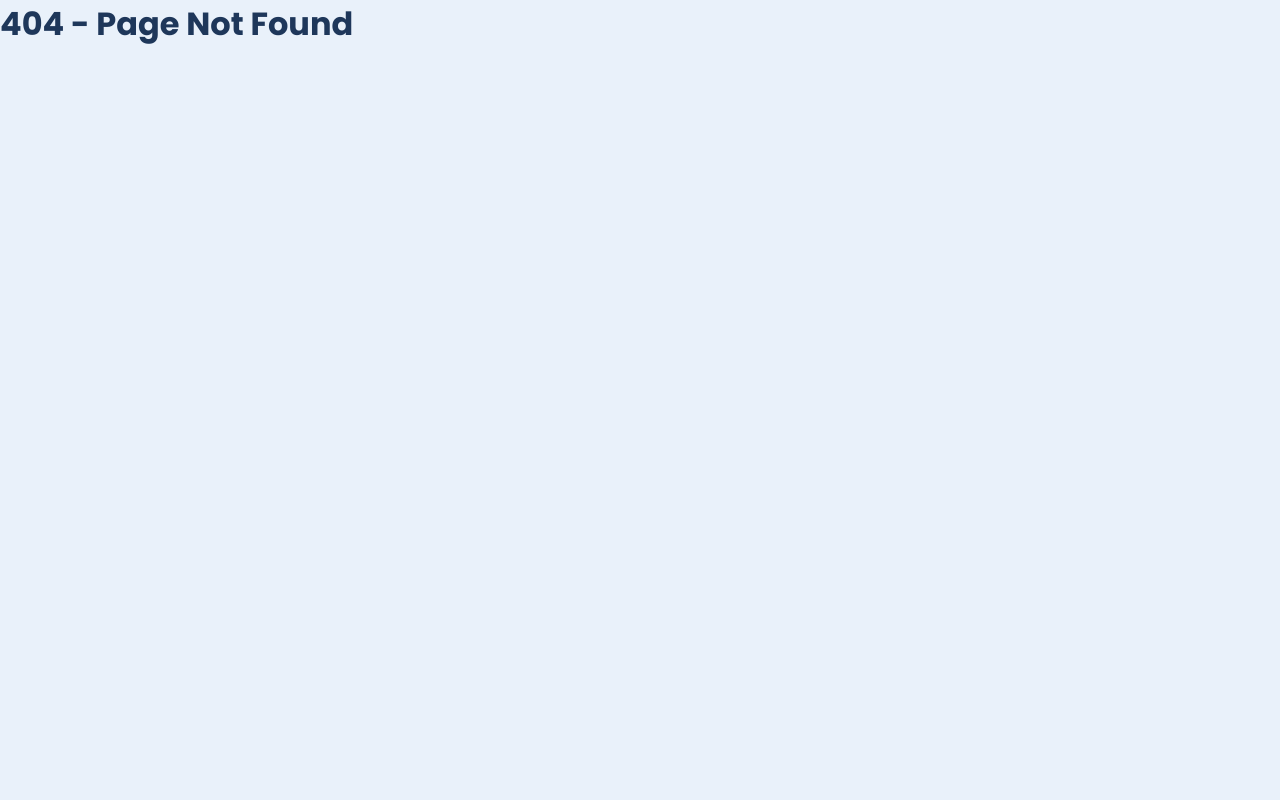
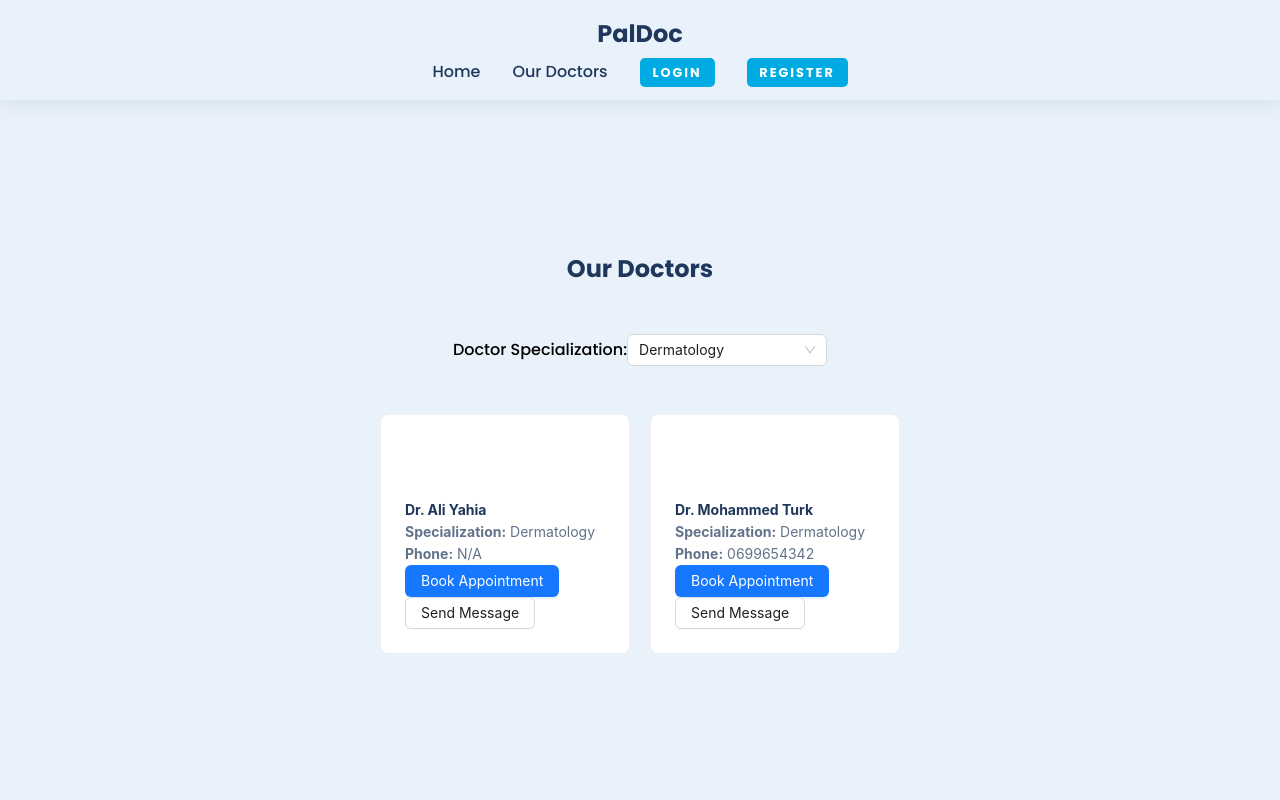
Before and after one commit to omar-rayyan/paldoc, a React (Vite) app in the folder client/: page /doctors in a window 1280 px wide. Before the commit this address had no page. Shown: the top 800 px of the page. Built offline with nearby package versions, Linux system fonts and the light colour scheme.

Commit message:
add doctors page frontend

```diff
--- a/client/package.json
+++ b/client/package.json
@@ -10,7 +10,7 @@
     "preview": "vite preview"
   },
   "dependencies": {
-    "antd": "^5.23.3",
+    "antd": "^5.23.4",
     "axios": "^1.7.9",
     "react": "^18.3.1",
     "react-countup": "^6.5.3",
@@ -29,6 +29,6 @@
     "eslint-plugin-react-hooks": "^5.0.0",
     "eslint-plugin-react-refresh": "^0.4.16",
     "globals": "^15.14.0",
-    "vite": "^6.0.5"
+    "vite": "^6.1.0"
   }
 }
--- a/client/src/App.jsx
+++ b/client/src/App.jsx
@@ -4,6 +4,7 @@ import RegisterPage from "./components/RegisterPage.jsx";
 import LoginPage from "./components/LoginPage.jsx";
 import ProfilePage from "./components/ProfilePage.jsx";
 import { Routes, Route } from 'react-router-dom';
+import DoctorsPage from "./components/OurDoctor.jsx";
 
 function App() {
   return (
@@ -13,6 +14,7 @@ function App() {
         <Route path="/login" element={<LoginPage />} />
         <Route path="/profile" element={<ProfilePage />} />
         <Route path="*" element={<NotFound />} />
+        <Route path="/doctors" element={<DoctorsPage />} />
     </Routes>
   );
 }
--- /dev/null
+++ b/client/src/components/OurDoctor.jsx
@@ -0,0 +1,91 @@
+import React, { useState } from "react";
+import { Modal, Button, Select, Card, DatePicker, TimePicker } from "antd";
+import Footer from "./Footer";
+import Navbar from "./Navbar";
+import "../styles/ourdoctor.css";
+const { Option } = Select;
+
+const doctors = [
+  { id: 1, name: "Dr. Ali Yahia", specialization: "Dermatology", phone: "" },
+  { id: 2, name: "Dr. Mohammed Turk", specialization: "Dermatology", phone: "0699654342" },
+
+];
+
+export default function DoctorsPage() {
+  const [selectedDoctor, setSelectedDoctor] = useState(null);
+  const [appointmentDate, setAppointmentDate] = useState(null);
+  const [appointmentTime, setAppointmentTime] = useState(null);
+  const [modalVisible, setModalVisible] = useState(false);
+
+  const handleBookAppointment = (doctor) => {
+    setSelectedDoctor(doctor);
+    setModalVisible(true);
+  };
+
+  const handleModalCancel = () => {
+    setModalVisible(false);
+    setSelectedDoctor(null);
+    setAppointmentDate(null);
+    setAppointmentTime(null);
+  };
+
+  const handleModalOk = () => {
+    // Handle booking logic here
+    setModalVisible(false);
+  };
+
+  return (
+    <div>
+      <Navbar />
+      <div className="container py-4" style={{ minHeight: "80vh" }}>
+        <h2 className="text-center mb-4">Our Doctors</h2>
+
+        {/* Specialization Filter */}
+        <div className="d-flex justify-content-center mb-4">
+          <label className="me-2 fw-semibold">Doctor Specialization:</label>
+          <Select defaultValue="Dermatology" style={{ width: 200 }}>
+            <Option value="Dermatology">Dermatology</Option>
+          </Select>
+        </div>
+
+        {/* Doctor Cards */}
+        <div className="doctor-cards">
+          {doctors.map((doctor) => (
+            <div key={doctor.id} className="doctor-card">
+              <Card className="text-center">
+                <div className="mx-auto bg-secondary rounded-circle" style={{ width: 60, height: 60 }}></div>
+                <h4 className="mt-2">{doctor.name}</h4>
+                <p><strong>Specialization:</strong> {doctor.specialization}</p>
+                <p><strong>Phone:</strong> {doctor.phone || "N/A"}</p>
+                <Button type="primary" className="mt-2" onClick={() => handleBookAppointment(doctor)}>
+                  Book Appointment
+                </Button>
+                <Button className="mt-2 w-100 border-secondary">Send Message</Button>
+              </Card>
+            </div>
+          ))}
+        </div>
+
+        {/* Appointment Modal */}
+        <Modal
+          title="Book Appointment"
+          // visible={modalVisible}
+          onCancel={handleModalCancel}
+          onOk={handleModalOk}
+        >
+          {selectedDoctor && (
+            <>
+              <h4 className="text-center mb-3">{selectedDoctor.name}</h4>
+              <label className="fw-semibold">Date:</label>
+              <DatePicker className="w-100 mb-3" onChange={(date) => setAppointmentDate(date)} />
+
+              <label className="fw-semibold">Time:</label>
+              <TimePicker className="w-100" format="HH:mm" onChange={(time) => setAppointmentTime(time)} />
+            </>
+          )}
+        </Modal>
+      </div>
+      <Footer />
+    </div>
+  );
+}
--- /dev/null
+++ b/client/src/styles/OurDoctor.css
@@ -0,0 +1,27 @@
+*{
+  margin: 0 0;
+  padding: 0 0;
+}
+.doctor-cards {
+  display: grid;
+  grid-template-columns: repeat(auto-fill, minmax(250px, 1fr));
+  gap: 20px;
+}
+
+/* .doctor-card {
+  display: flex;
+  justify-content: center;
+  align-items: center;
+} */
+
+.doctor-cards {
+  display: flex;
+  justify-content: flex-start;
+  gap: 20px;
+  flex-wrap: wrap;
+}
+
+.doctor-card {
+  flex: 0 0 auto;
+  width: 250px; /* You can adjust the width based on your design */
+}
```
Also changed, not shown: 1 other file (tests, documents, lock files or other folders).
